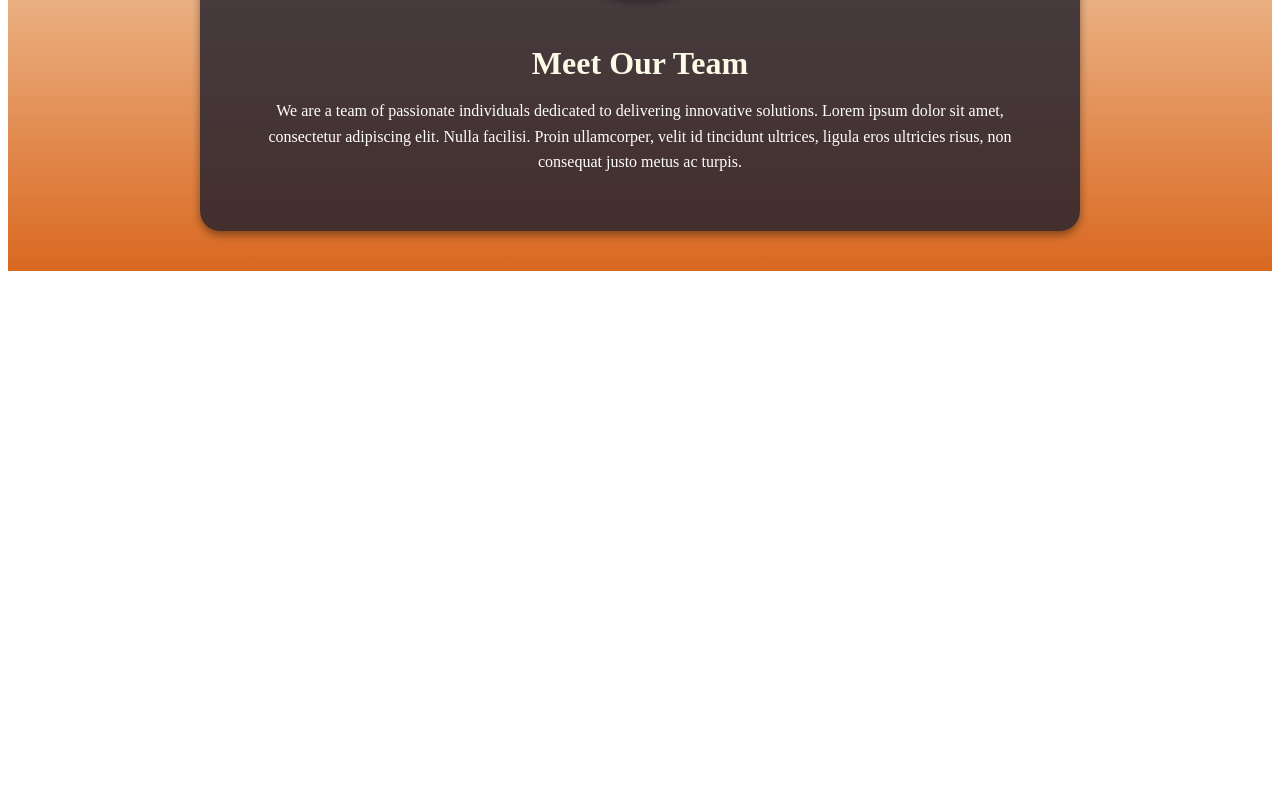
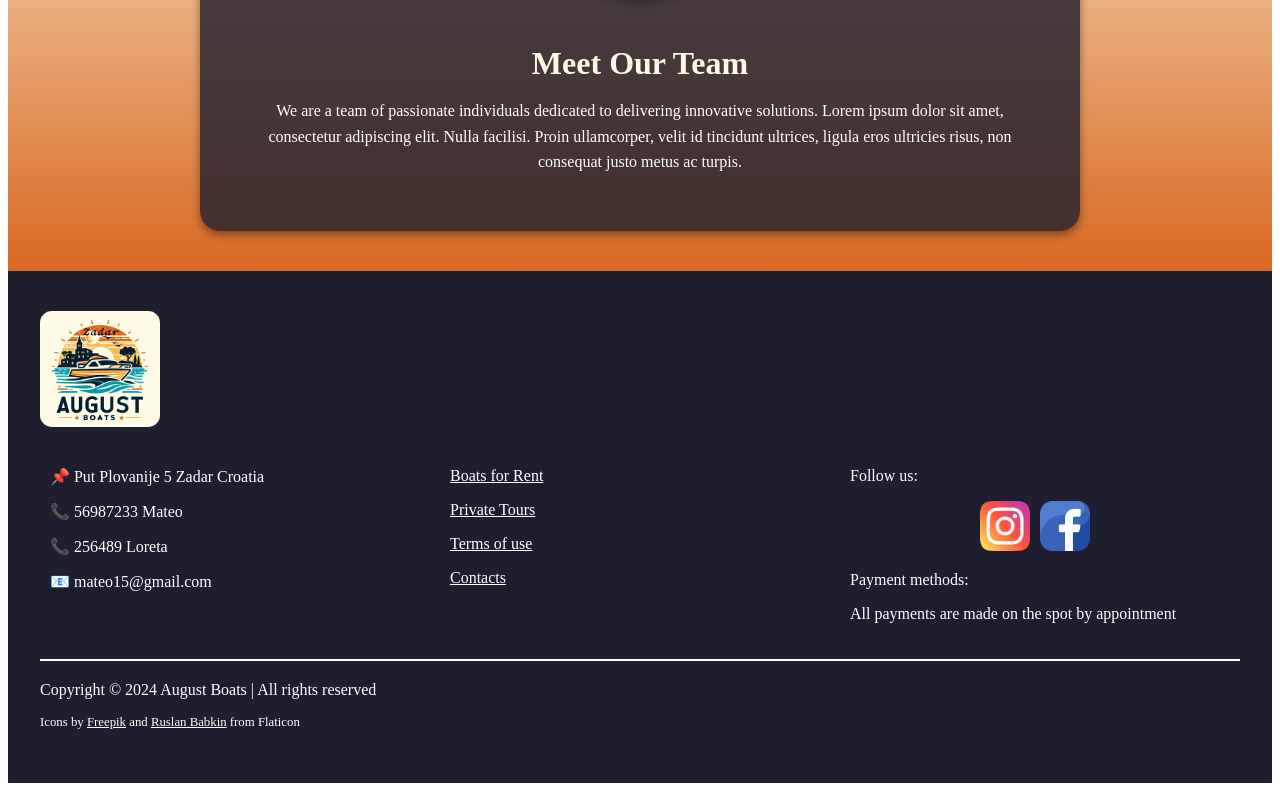
Before and after one commit to simecki123/RentABoatMateoMatkovic, a React (Vite) app in the folder Mateo-rent-a-boat-page/: page / in a window 1280 px wide. Shown: the part 1767-2558 px from the top of the page. Before the commit the page ends 2046 px from the top, so only its background shows below. Built offline with nearby package versions, Linux system fonts and the light colour scheme.

Commit message:
Creating footer component

```diff
--- a/Mateo-rent-a-boat-page/src/Boats-for-rent-component/BoatForRentComponent.jsx
+++ b/Mateo-rent-a-boat-page/src/Boats-for-rent-component/BoatForRentComponent.jsx
@@ -14,7 +14,7 @@ function BoatsForRentComponent() {
     }];
 
     return (
-        <div className="boats-about-us-container">
+        <div id='boats-for-rent' className="boats-about-us-container">
             <div className="boats-for-rent-title">
                 <h2 className="title-for-rent-boats">Boats for rent</h2>
 
--- /dev/null
+++ b/Mateo-rent-a-boat-page/src/FooterComponent/FooterComponent.css
@@ -0,0 +1,82 @@
+.footer {
+    background-color: #1e1e2e;
+    color: #ffffff;
+    padding: 40px 20px;
+    text-align: center;
+}
+
+.footer-content {
+    max-width: 1200px;
+    margin: 0 auto;
+    text-align: left; /* Align text to the left within the container */
+}
+
+.logo-container {
+    margin-bottom: 20px;
+}
+
+.logo-footer {
+    width: 120px;
+    height: auto;
+    border-radius: 10%;
+}
+
+.info-section {
+    display: flex;
+    justify-content: space-between;
+    margin-bottom: 20px;
+}
+
+
+
+.contacts,
+.footer-links,
+.social-media {
+    flex: 1;
+    padding: 0 10px;
+    text-align: left; /* Align text within each section to the left */
+}
+
+.social-media-icons {
+    display: flex !important;
+
+    align-items: center !important;
+}
+
+.social-media-icon-footer {
+    width: 50px !important;
+    height: 50px !important;
+    margin-right: 10px !important;
+    cursor: pointer !important;
+
+}
+
+.divider {
+    border: 1px solid #ffffff;
+    margin: 20px 0;
+}
+
+.attribution {
+    font-size: 0.8rem;
+    text-align: left; /* Align text within the attribution section to the left */
+}
+
+.options {
+    color: #ffffff;
+
+}
+.options:hover{
+    color: aqua;
+}
+
+.attribution a {
+    color: #ffffff;
+    text-decoration: underline;
+}
+
+/* Media Query for Responsive Design */
+@media (max-width: 768px) {
+    .info-section {
+        flex-direction: column;
+    }
+}
--- /dev/null
+++ b/Mateo-rent-a-boat-page/src/FooterComponent/FooterComponent.jsx
@@ -0,0 +1,79 @@
+import React from 'react';
+import logo from '../assets/MatinLogo.png';
+import instagram from '../assets/instagram.png';
+import facebook from '../assets/facebook.png';
+import './FooterComponent.css'; // Import CSS for FooterComponent
+
+function FooterComponent() {
+
+
+    const handleInstagramClick = () => {
+        window.open('https://www.instagram.com', '_blank');
+    };
+
+    const handleFacebookClick = () => {
+        window.open('https://www.facebook.com', '_blank');
+    };
+
+    return (
+        <footer className="footer">
+            <div className="footer-content">
+                <div className="logo-container">
+                    <img className="logo-footer" src={logo} alt="Logo" />
+                </div>
+                <div id='contacts' className="info-section">
+                    <div className="contacts">
+                        <p>📌 Put Plovanije 5 Zadar Croatia</p>
+                        <p>📞 56987233 Mateo</p>
+                        <p>📞 256489 Loreta</p>
+                        <p>📧 mateo15@gmail.com</p>
+                    </div>
+                    <div className="footer-links">
+                        <p ><a className='options' href='#boats-for-rent'>Boats for Rent</a></p>
+                        <p ><a className='options' href='/privateTours' >Private Tours</a></p>
+                        <p><a className='options' href='/termsOfUse' >Terms of use</a></p>
+                        <p><a className='options' href='#contacts' >Contacts</a></p>
+                    </div>
+                    <div className="social-media">
+                        <p>Follow us:</p>
+                        <div className="social-media-icons">
+                            <img
+                                className="social-media-icon-footer"
+                                src={instagram}
+                                alt="Instagram"
+                                onClick={handleInstagramClick}
+                            />
+                            <img
+                                className="social-media-icon-footer"
+                                src={facebook}
+                                alt="Facebook"
+                                onClick={handleFacebookClick}
+                            />
+                        </div>
+                        <p>Payment methods:</p>
+                        <p>All payments are made on the spot by appointment</p>
+                    </div>
+                </div>
+                <hr className="divider" />
+                <div className="copyright-section">
+                    <p>Copyright © 2024 August Boats | All rights reserved</p>
+                </div>
+                <div className="attribution">
+                    <p>
+                        Icons by{' '}
+                        <a href="https://www.flaticon.com/authors/freepik" target="_blank" rel="noopener noreferrer">
+                            Freepik
+                        </a>{' '}
+                        and{' '}
+                        <a href="https://www.flaticon.com/authors/ruslan-babkin" target="_blank" rel="noopener noreferrer">
+                            Ruslan Babkin
+                        </a>{' '}
+                        from Flaticon
+                    </p>
+                </div>
+            </div>
+        </footer>
+    );
+}
+
+export default FooterComponent;
--- a/Mateo-rent-a-boat-page/src/HeaderComponents/HeaderComponent.css
+++ b/Mateo-rent-a-boat-page/src/HeaderComponents/HeaderComponent.css
@@ -72,6 +72,8 @@
 .country-img {
     height: 50px;
     width: 50px;
+    border-radius: 50%;
+
 }
 
 .hamburger-btn {
--- a/Mateo-rent-a-boat-page/src/MainPageComponent/MainPageComponent.jsx
+++ b/Mateo-rent-a-boat-page/src/MainPageComponent/MainPageComponent.jsx
@@ -1,5 +1,6 @@
 import AboutUsComponent from '../About-Us-Component/AboutUsComponent';
 import BoatsForRentComponent from '../Boats-for-rent-component/BoatForRentComponent'
+import FooterComponent from '../FooterComponent/FooterComponent';
 import HeaderComponent from '../HeaderComponents/HeaderComponent'
 import BoatPictureComponent from '../Pictures-of-boat-components/BoatPictureComponent'
 
@@ -10,6 +11,7 @@ function MainPageComponent(){
           <BoatPictureComponent />
           <BoatsForRentComponent />
           <AboutUsComponent />
+          <FooterComponent />
         </>
       )
 }
```
